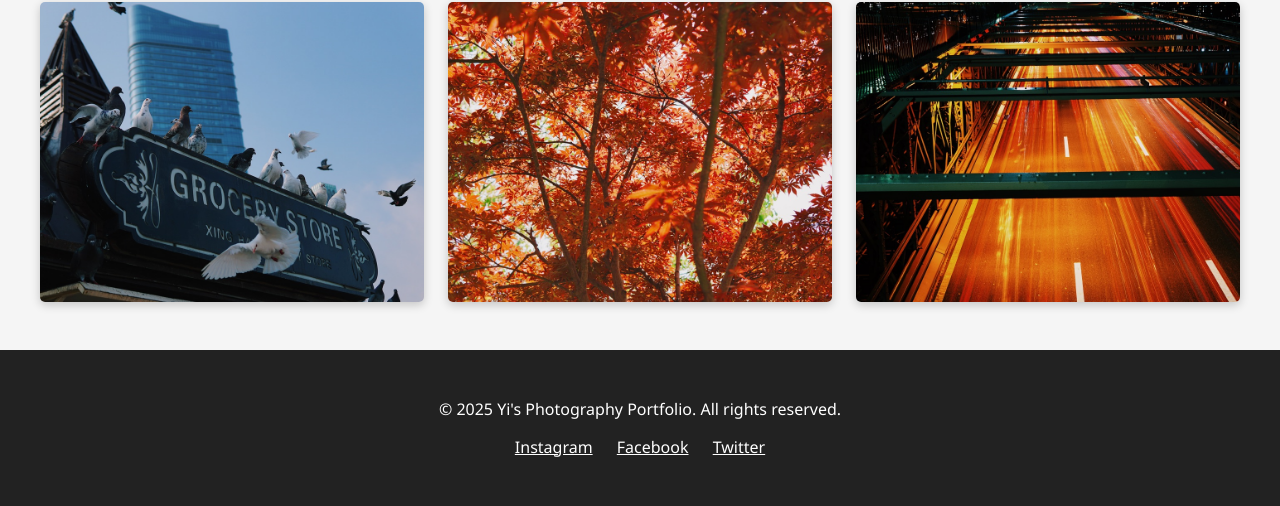
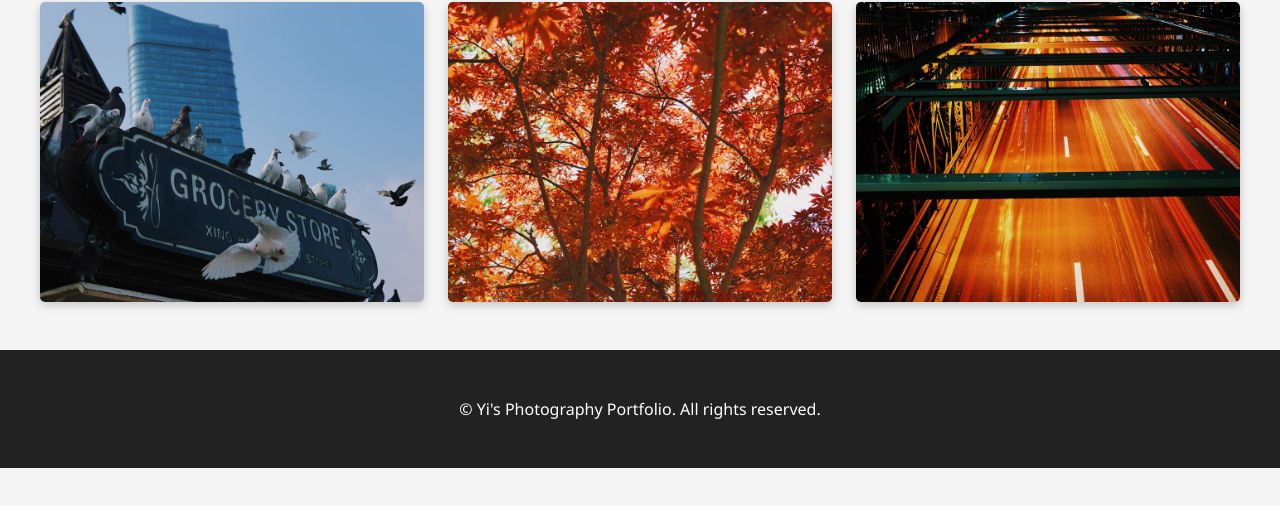
Before and after one commit to YiZhang527/Yi-photography-portfolio, a plain HTML site: page index.html in a window 1280 px wide. Shown: the part 741-1247 px from the top of the page. After the commit the page ends 1209 px from the top, so only its background shows below. Drawn offline with Linux system fonts and the light colour scheme.

Commit message:
delete contact

```diff
--- a/index.html
+++ b/index.html
@@ -136,12 +136,7 @@
     </div>
 
     <footer>
-        <p>&copy; 2025 Yi's Photography Portfolio. All rights reserved.</p>
-        <p>
-            <a href="#" style="color: white; margin: 0 10px;">Instagram</a>
-            <a href="#" style="color: white; margin: 0 10px;">Facebook</a>
-            <a href="#" style="color: white; margin: 0 10px;">Twitter</a>
-        </p>
+        <p>&copy; Yi's Photography Portfolio. All rights reserved.</p>
     </footer>
-</body>
-</html>
+    </body>
+    </html>
```
